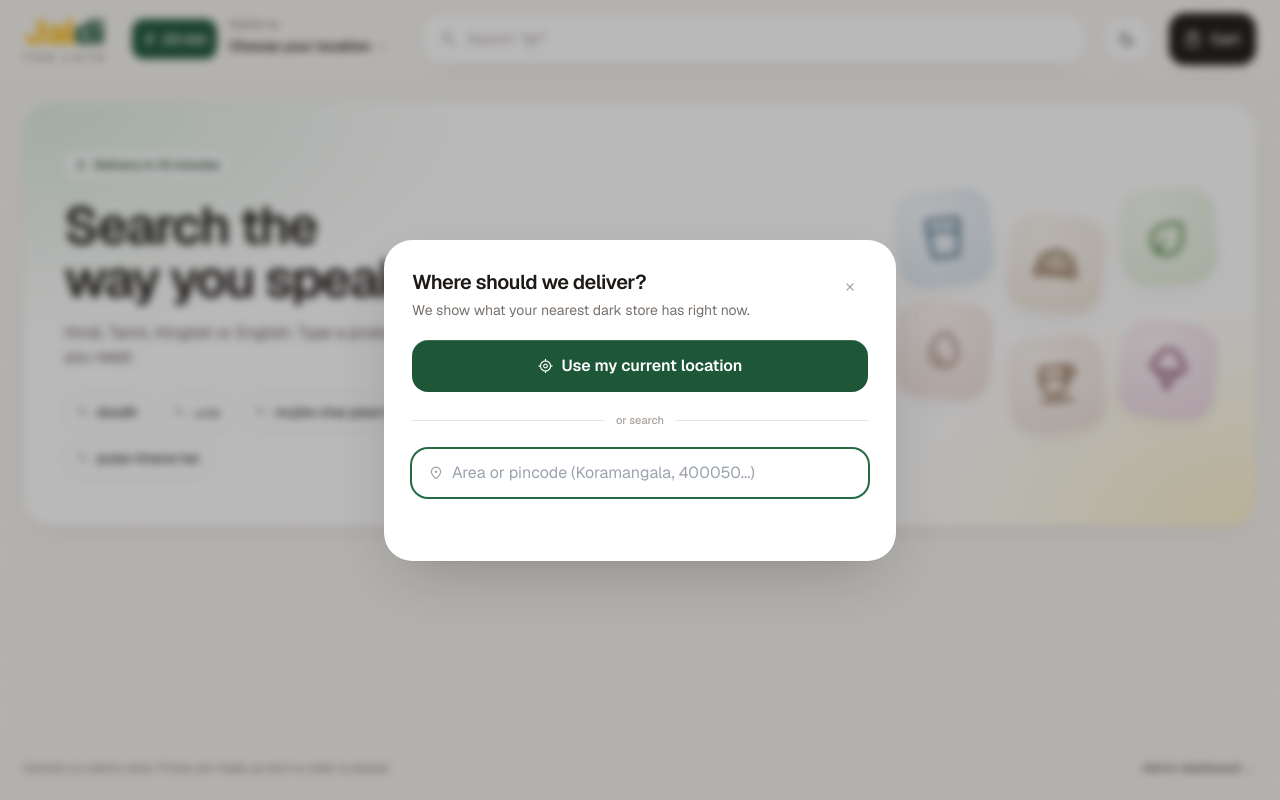
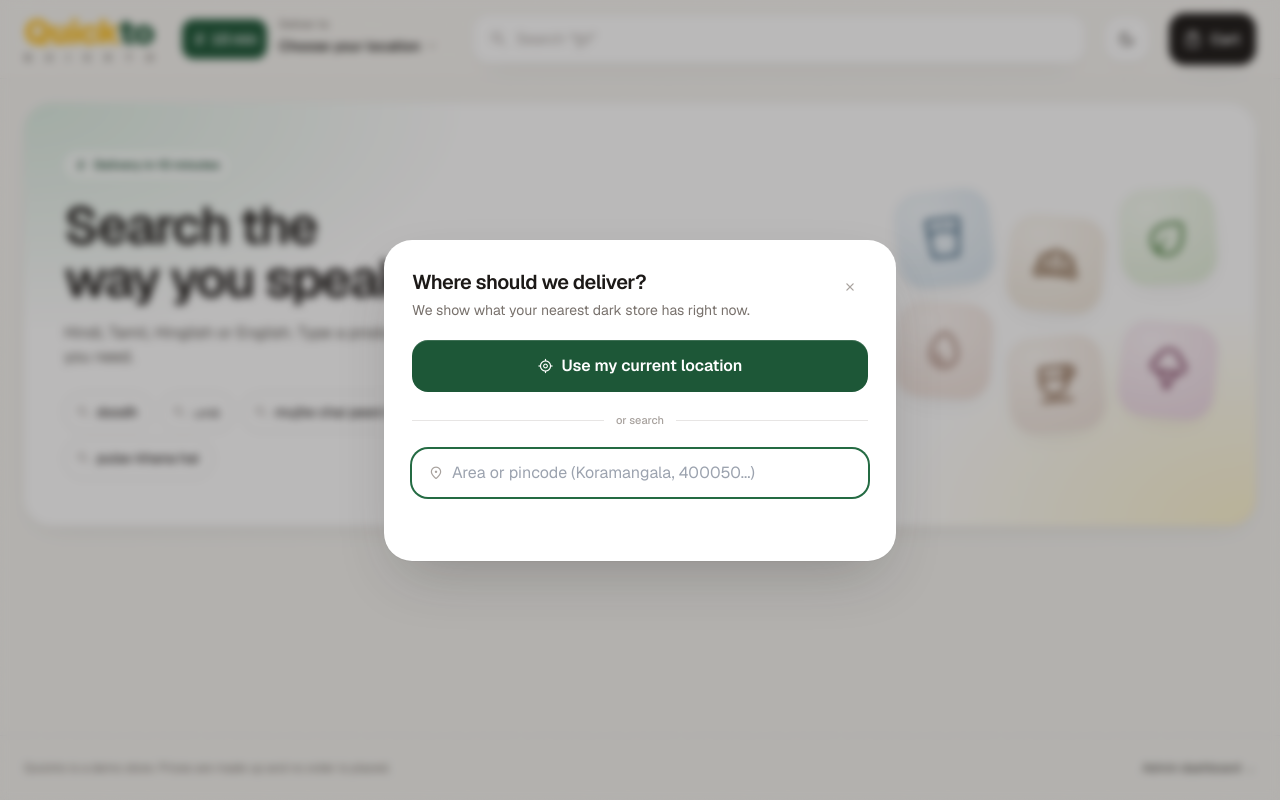
Before and after one commit to SHIVA-SINGHx/Quickto, a website with bundled scripts: page public/index.html in a window 1280 px wide. Built offline with nearby package versions, Linux system fonts and the light colour scheme; files whose address does not match are found by name.

```diff
--- a/public/index.html
+++ b/public/index.html
@@ -374,15 +374,15 @@
           class="inline-flex flex-col leading-none select-none shrink-0"
         >
           <span class="text-[34px] font-black tracking-[-0.04em]"
-            ><span class="text-amber-400">Jal</span
-            ><span class="text-brand-700">di</span></span
+            ><span class="text-amber-400">Quick</span
+            ><span class="text-brand-700">to</span></span
           >
-          <!-- one span per letter so "THE LATE" spreads across the full logo width -->
+          <!-- one span per letter so the tagline spreads across the full logo width -->
           <span
             aria-hidden="true"
             class="flex justify-between mt-1 text-[10px] font-bold text-stone-500"
-            ><span>T</span><span>H</span><span>E</span><span></span
-            ><span>L</span><span>A</span><span>T</span><span>E</span></span
+            ><span>Q</span><span>U</span><span>I</span><span>C</span
+            ><span>K</span><span>T</span><span>O</span></span
           >
         </a>
 
```
Also changed, not shown: docs/hld.html (+1 -1 lines), README.md, docs/screenshots/hld.png (added), docs/screenshots/shop.png (added), 1 other file.
